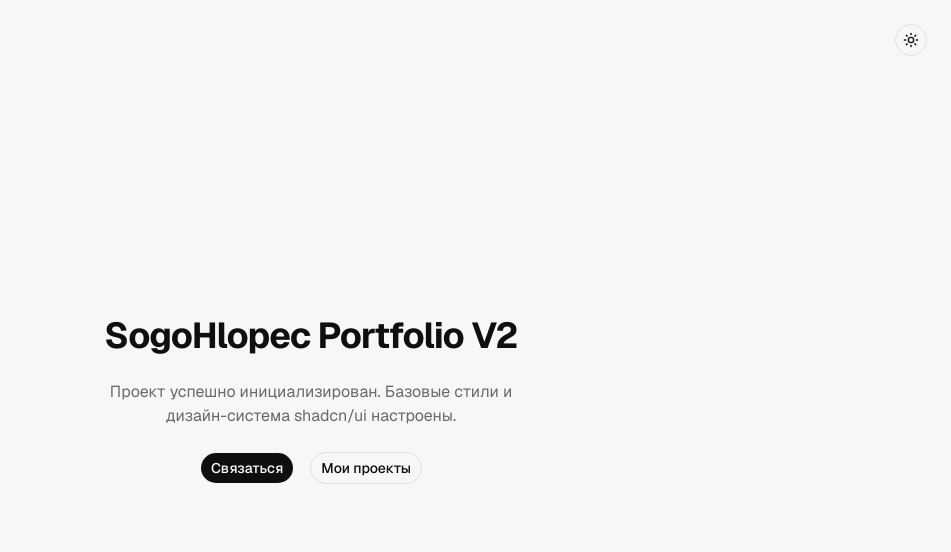
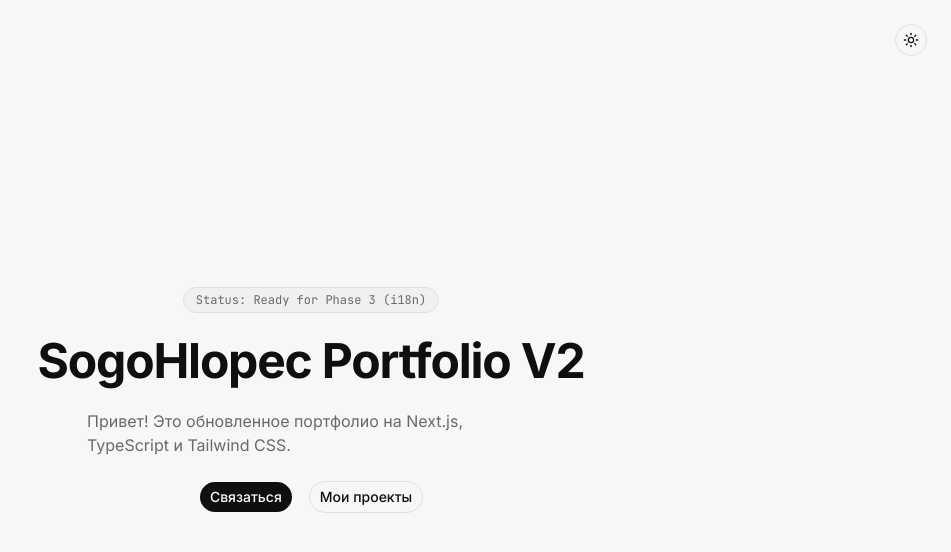
Before and after one commit to SogoHlopec/portfolio, a Next.js app: page / in a window 1280 px wide. Shown: the top 552 px of the page, without its empty margins (329-1280 px from the left). Built offline with nearby package versions, Linux system fonts and the light colour scheme.

Commit message:
feat(layout): create base RootLayout with custom fonts (next/font)

```diff
--- a/src/app/globals.css
+++ b/src/app/globals.css
@@ -7,8 +7,8 @@
 @theme inline {
     --color-background: var(--background);
     --color-foreground: var(--foreground);
-    --font-sans: var(--font-sans);
-    --font-mono: var(--font-geist-mono);
+    --font-sans: var(--font-sans), system-ui, sans-serif;
+    --font-mono: var(--font-mono), monospace;
     --font-heading: var(--font-sans);
     --color-sidebar-ring: var(--sidebar-ring);
     --color-sidebar-border: var(--sidebar-border);
@@ -49,7 +49,7 @@
 }
 
 body {
-    font-family: var(--font-geist-sans), Arial, Helvetica, sans-serif;
+    font-family: var(--font-sans);
 }
 
 :root {
--- a/src/app/layout.tsx
+++ b/src/app/layout.tsx
@@ -1,17 +1,8 @@
 import type { Metadata } from 'next';
-import { Geist, Geist_Mono } from 'next/font/google';
+import { fontSans, fontMono } from '@/lib/fonts';
+import { cn } from '@/lib/utils';
 import './globals.css';
 import { ThemeProvider } from '@/components/theme-provider';
-
-const geistSans = Geist({
-    variable: '--font-geist-sans',
-    subsets: ['latin'],
-});
-
-const geistMono = Geist_Mono({
-    variable: '--font-geist-mono',
-    subsets: ['latin'],
-});
 
 export const metadata: Metadata = {
     title: 'Developer Portfolio',
@@ -27,7 +18,11 @@
         <html
             lang="en"
             suppressHydrationWarning
-            className={`${geistSans.variable} ${geistMono.variable} h-full antialiased`}
+            className={cn(
+                'min-h-screen bg-background font-sans antialiased',
+                fontSans.variable,
+                fontMono.variable
+            )}
         >
             <body className="min-h-full flex flex-col">
                 <ThemeProvider
--- a/src/app/page.tsx
+++ b/src/app/page.tsx
@@ -17,10 +17,15 @@
             </div>
 
             <div className="flex flex-col items-center gap-6">
-                <h1 className="text-4xl font-bold tracking-tight">SogoHlopec Portfolio V2</h1>
-                <p className="text-muted-foreground text-center max-w-md">
-                    Проект успешно инициализирован. Базовые стили и дизайн-система shadcn/ui
-                    настроены.
+                <span className="font-mono text-xs px-3 py-1 rounded-full bg-muted text-muted-foreground border border-border">
+                    Status: Ready for Phase 3 (i18n)
+                </span>
+                <h1 className="text-4xl font-bold tracking-tight sm:text-5xl">
+                    SogoHlopec Portfolio V2
+                </h1>
+
+                <p className="text-muted-foreground max-w-md">
+                    Привет! Это обновленное портфолио на Next.js, TypeScript и Tailwind CSS.
                 </p>
                 <div className="flex gap-4">
                     <Button variant="default">Связаться</Button>
--- /dev/null
+++ b/src/lib/fonts.ts
@@ -0,0 +1,13 @@
+import { Inter, JetBrains_Mono } from 'next/font/google';
+
+export const fontSans = Inter({
+    subsets: ['latin', 'cyrillic'],
+    variable: '--font-sans',
+    display: 'swap',
+});
+
+export const fontMono = JetBrains_Mono({
+    subsets: ['latin', 'cyrillic'],
+    variable: '--font-mono',
+    display: 'swap',
+});
```
